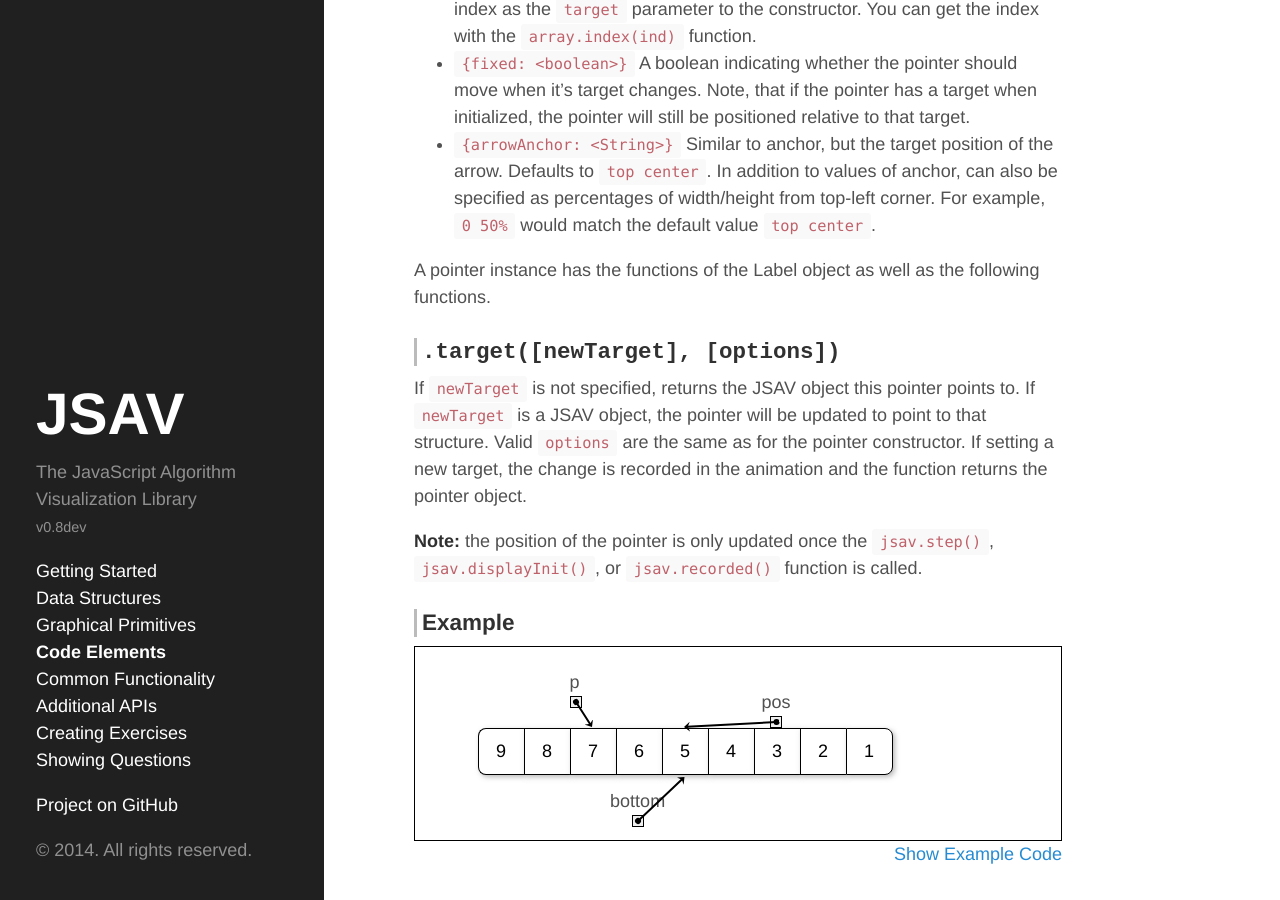
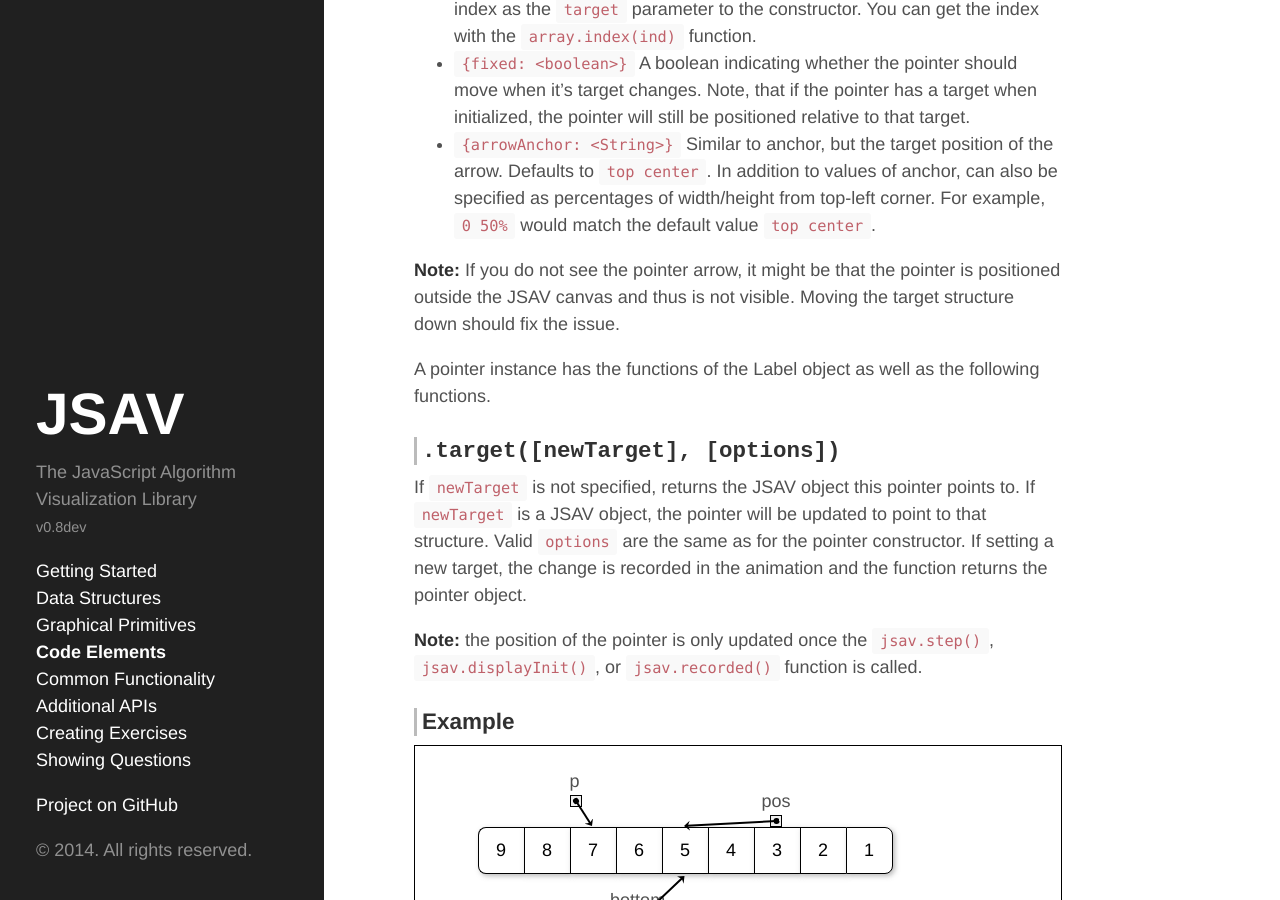
Before and after one commit to vkaravir/JSAV, a Jekyll site: the page built from codeelements/pointers.md, in a window 1280 px wide and 900 px high, scrolled down 617 px. Built offline with Jekyll 4.4.1, drawn with Linux system fonts in a browser that asks for light colours; Markdown is read by kramdown in place of the engine named in the settings.

Commit message:
Added note about pointer arrow not visible

````diff
--- a/codeelements/pointers.md
+++ b/codeelements/pointers.md
@@ -24,6 +24,9 @@ Parameter ```name``` is the (initial) name for the pointer. Parameter ```options
  * ```{arrowAnchor: <String>}``` Similar to anchor, but the target position of the arrow. Defaults to ```top center```.
   In addition to values of anchor, can also be specified as percentages of width/height from top-left corner. For example,
   ```0 50%``` would match the default value ```top center```.
+
+**Note:** If you do not see the pointer arrow, it might be that the pointer is positioned outside the JSAV canvas and
+ thus is not visible. Moving the target structure down should fix the issue.
 
 A pointer instance has the functions of the Label object as well as the following functions.
 
````
